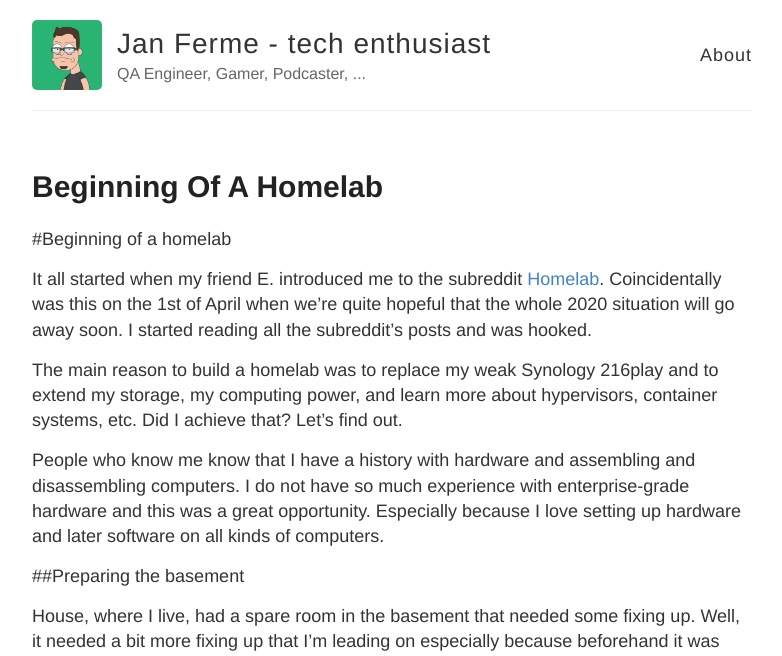
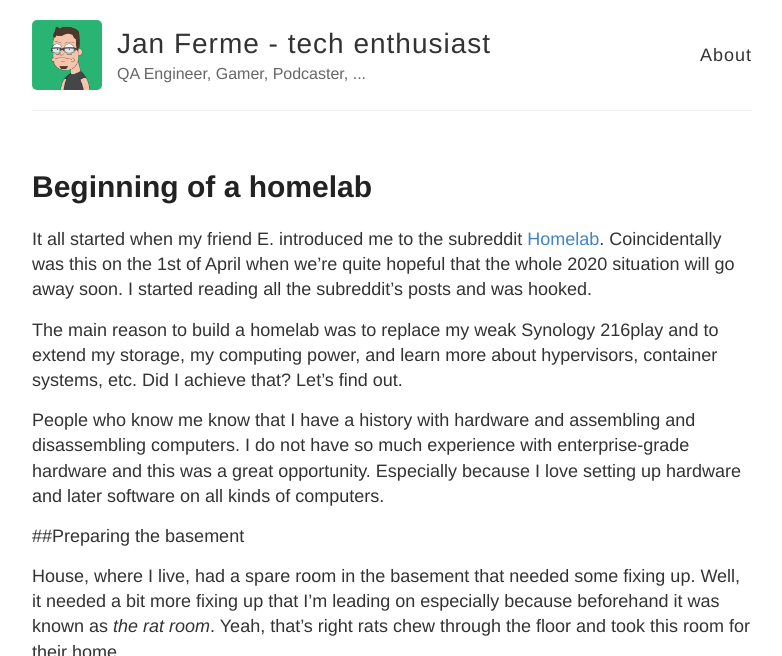
Before and after one commit to th0r88/jf.si, a Jekyll site: the page built from _posts/2020-12-31-beginning-of-a-homelab.md, in a window 1280 px wide and 900 px high, cut to the strip 0-656 px from the top of the window. Shown: the whole strip, without its empty margins (248-1030 px from the left). Built offline with Jekyll 4.4.1, drawn with Linux system fonts in a browser that asks for light colours; our own code applies the rules of GitHub Pages for plain Markdown files; part of the change alters nothing that is shown.

Commit message:
Update 2020-12-31-beginning-of-a-homelab.md

```diff
--- a/_posts/2020-12-31-beginning-of-a-homelab.md
+++ b/_posts/2020-12-31-beginning-of-a-homelab.md
@@ -1,4 +1,7 @@
-#Beginning of a homelab
+---
+layout: post
+title: Beginning of a homelab
+---
 
 It all started when my friend E. introduced me to the subreddit [Homelab](https://www.reddit.com/r/homelab/). Coincidentally was this on the 1st of April when we're quite hopeful that the whole 2020 situation will go away soon. I started reading all the subreddit's posts and was hooked.
 
```
